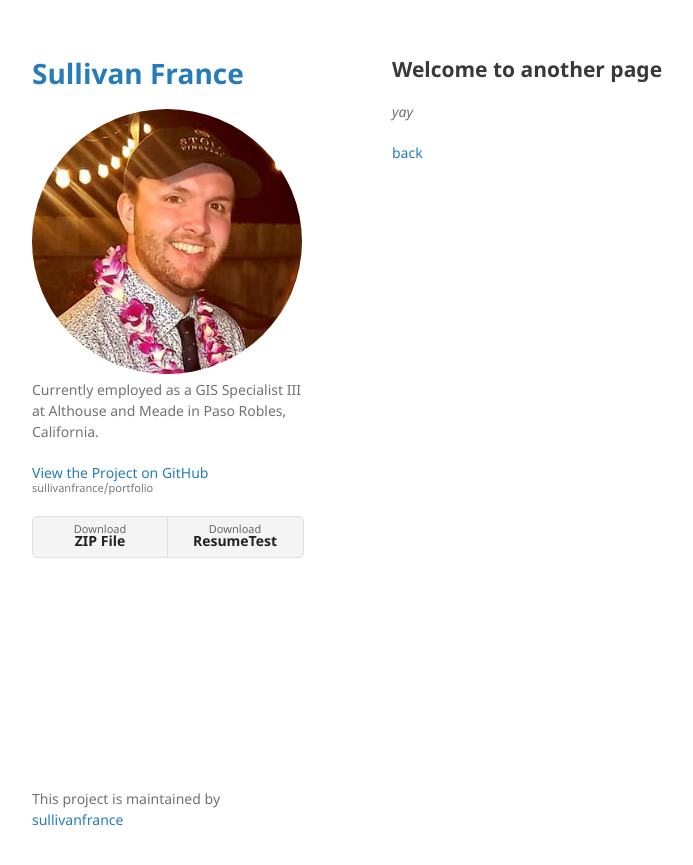
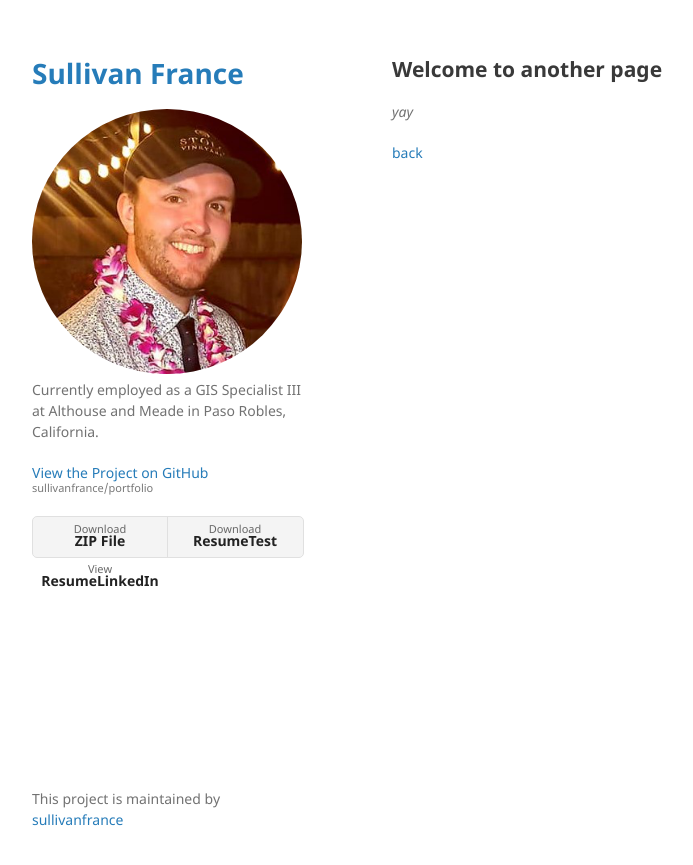
Before and after one commit to sullivanfrance/portfolio, a Jekyll site: the page built from another-page.md, in a window 1280 px wide. Shown: the top 865 px of the page, without its empty margins (178-871 px from the left). Built offline with Jekyll 4.4.1, drawn with Linux system fonts in a browser that asks for light colours; our own code applies the rules of GitHub Pages for plain Markdown files.

Commit message:
Update default.html

```diff
--- a/_layouts/default.html
+++ b/_layouts/default.html
@@ -39,7 +39,8 @@
         {% if site.show_downloads %}
         <ul class="downloads">
           <li><a href="{{ site.github.zip_url }}">Download <strong>ZIP File</strong></a></li>
-          <li><a href="https://github.com/sullivanfrance/resume/zipball/master">Download <strong>ResumeTest</strong></a></li>
+          <li><a href="https://github.com/sullivanfrance/resume/zipball/master">{{ }}Download <strong>ResumeTest</strong></a></li>
+	  <li><a href="hhttps://www.linkedin.com/in/sullivan-france-2a7b8b159">{{ }}View <strong>ResumeLinkedIn</strong></a></li>
         </ul>
         {% endif %}
       </header>
```
